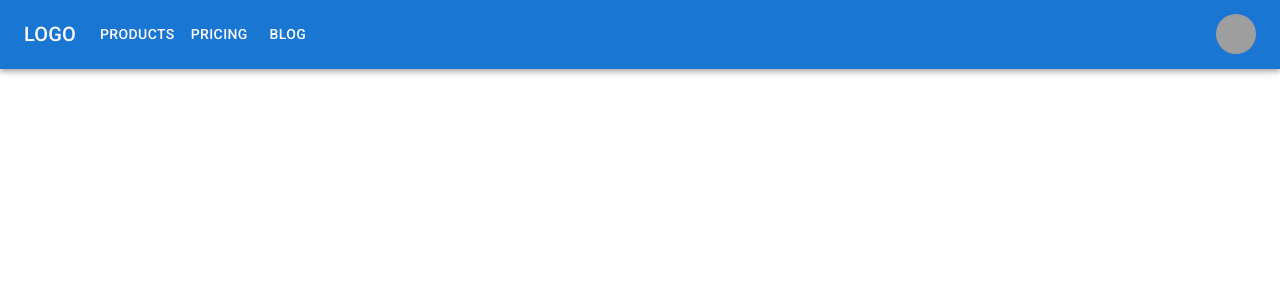
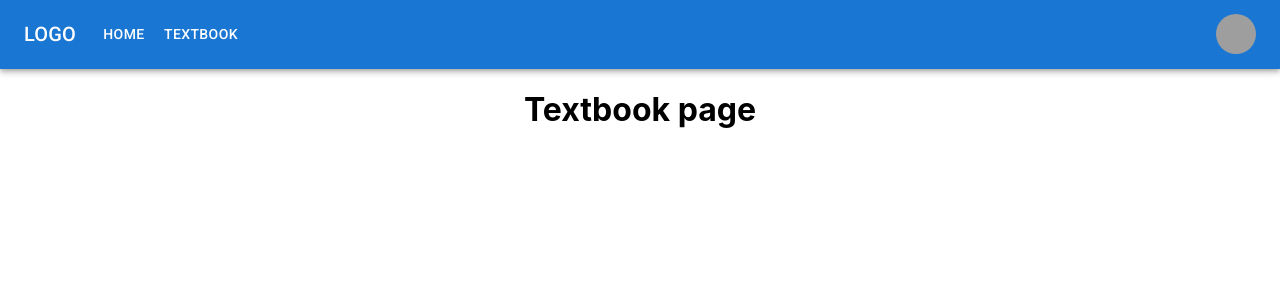
Before and after one commit to liliyavoloshina/rslang, a React (Create React App) app: page /textbook in a window 1280 px wide. Shown: the top 300 px of the page. Built offline with nearby package versions, Linux system fonts and the light colour scheme; grey boxes are pictures that could not be loaded.

Commit message:
feat: add routing

```diff
--- a/package.json
+++ b/package.json
@@ -19,6 +19,7 @@
     "react": "^17.0.2",
     "react-dom": "^17.0.2",
     "react-redux": "^7.2.6",
+    "react-router-dom": "^6.2.1",
     "react-scripts": "5.0.0",
     "typescript": "~4.1.5"
   },
--- a/src/App.tsx
+++ b/src/App.tsx
@@ -1,9 +1,20 @@
 import React from 'react'
 import './App.css'
+import { Routes, Route } from 'react-router-dom'
 import Header from './components/Header'
+import Home from './views/Home'
+import Textbook from './views/Textbook'
 
 function App() {
-	return <Header />
+	return (
+		<div className="App">
+			<Header />
+			<Routes>
+				<Route path="/" element={<Home />} />
+				<Route path="textbook" element={<Textbook />} />
+			</Routes>
+		</div>
+	)
 }
 
 export default App
--- a/src/components/Header.tsx
+++ b/src/components/Header.tsx
@@ -11,8 +11,20 @@ import Avatar from '@mui/material/Avatar'
 import Button from '@mui/material/Button'
 import Tooltip from '@mui/material/Tooltip'
 import MenuItem from '@mui/material/MenuItem'
+import Link from '@mui/material/Link'
 
-const pages = ['Products', 'Pricing', 'Blog']
+import { Link as RouterLink } from 'react-router-dom'
+
+const pages = [
+	{
+		name: 'Home',
+		path: '/',
+	},
+	{
+		name: 'Textbook',
+		path: 'textbook',
+	},
+]
 const settings = ['Profile', 'Account', 'Dashboard', 'Logout']
 
 function Header() {
@@ -64,9 +76,11 @@ function Header() {
 								display: { xs: 'block', md: 'none' },
 							}}
 						>
-							{pages.map(page => (
-								<MenuItem key={page} onClick={handleCloseNavMenu}>
-									<Typography textAlign="center">{page}</Typography>
+							{pages.map((page, idx) => (
+								<MenuItem key={page.name} onClick={handleCloseNavMenu}>
+									<Link underline="none" key={idx} component={RouterLink} to={page.path}>
+										<Typography textAlign="center">{page.name}</Typography>
+									</Link>
 								</MenuItem>
 							))}
 						</Menu>
@@ -75,10 +89,12 @@ function Header() {
 						LOGO
 					</Typography>
 					<Box sx={{ flexGrow: 1, display: { xs: 'none', md: 'flex' } }}>
-						{pages.map(page => (
-							<Button key={page} onClick={handleCloseNavMenu} sx={{ my: 2, color: 'white', display: 'block' }}>
-								{page}
-							</Button>
+						{pages.map((page, idx) => (
+							<Link underline="none" key={idx} component={RouterLink} to={page.path}>
+								<Button onClick={handleCloseNavMenu} sx={{ my: 2, color: 'white', display: 'block' }}>
+									{page.name}
+								</Button>
+							</Link>
 						))}
 					</Box>
 
--- a/src/features/counter/counterAPI.ts
+++ b/src/features/counter/counterAPI.ts
@@ -1,6 +1,6 @@
 // A mock function to mimic making an async request for data
+// eslint-disable-next-line import/prefer-default-export
 export function fetchCount(amount = 1) {
-  return new Promise<{ data: number }>((resolve) =>
-    setTimeout(() => resolve({ data: amount }), 500)
-  );
+	// eslint-disable-next-line no-promise-executor-return
+	return new Promise<{ data: number }>(resolve => setTimeout(() => resolve({ data: amount }), 500))
 }
--- a/src/index.tsx
+++ b/src/index.tsx
@@ -2,13 +2,16 @@ import React from 'react'
 import ReactDOM from 'react-dom'
 import './index.css'
 import { Provider } from 'react-redux'
+import { BrowserRouter } from 'react-router-dom'
 import App from './App'
 import { store } from './app/store'
 
 ReactDOM.render(
 	<React.StrictMode>
 		<Provider store={store}>
-			<App />
+			<BrowserRouter>
+				<App />
+			</BrowserRouter>
 		</Provider>
 	</React.StrictMode>,
 	document.getElementById('root')
--- /dev/null
+++ b/src/views/Home.tsx
@@ -0,0 +1,11 @@
+import React from 'react'
+
+function Home() {
+	return (
+		<div className="home">
+			<h1>Home page</h1>
+		</div>
+	)
+}
+
+export default Home
--- /dev/null
+++ b/src/views/Textbook.tsx
@@ -0,0 +1,11 @@
+import React from 'react'
+
+function Textbook() {
+	return (
+		<div className="textbook">
+			<h1>Textbook page</h1>
+		</div>
+	)
+}
+
+export default Textbook
```
Also changed, not shown: src/app/hooks.ts (+4 -4 lines), src/app/store.ts (+10 -14 lines), src/features/counter/counterSlice.ts (+32 -35 lines), .eslintrc.json, 1 other file (tests, documents, lock files or other folders). Lines whose indentation alone changed are shown as unchanged.
